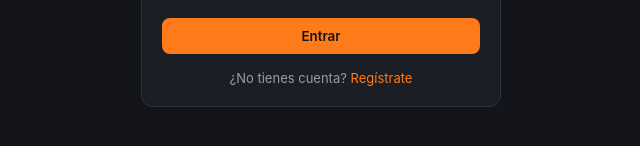
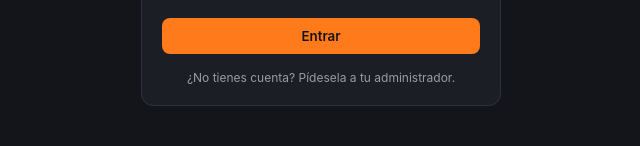
Before and after one commit to Crisdiazn3kine/kineapp-hft, a React (Vite) app: page /#/login in a window 1280 px wide. Shown: the part 474-620 px from the top of the page, without its empty margins (319-959 px from the left). Built offline with nearby package versions, Linux system fonts and the light colour scheme; no server answers.

Commit message:
Implement Firebase authentication in Login component
Replaced custom login method with Firebase authentication and added admin and kinesiologist checks.

```diff
--- a/src/pages/Login.jsx
+++ b/src/pages/Login.jsx
@@ -1,9 +1,10 @@
 import { useState } from "react";
-import { Link, useNavigate } from "react-router-dom";
-import { useAuth } from "../context/AuthContext";
+import { useNavigate } from "react-router-dom";
+import { signInWithEmailAndPassword, signOut } from "firebase/auth";
+import { doc, getDoc } from "firebase/firestore";
+import { auth, db } from "../firebase";
 
 export default function Login() {
-  const { login } = useAuth();
   const navigate = useNavigate();
   const [email, setEmail] = useState("");
   const [password, setPassword] = useState("");
@@ -15,8 +16,22 @@ export default function Login() {
     setError("");
     setLoading(true);
     try {
-      await login(email, password);
-      navigate("/");
+      const cred = await signInWithEmailAndPassword(auth, email, password);
+
+      const adminSnap = await getDoc(doc(db, "admins", cred.user.uid));
+      if (adminSnap.exists()) {
+        navigate("/admin");
+        return;
+      }
+
+      const kineSnap = await getDoc(doc(db, "kinesiologos", cred.user.uid));
+      if (kineSnap.exists() && kineSnap.data().activo !== false) {
+        navigate("/");
+        return;
+      }
+
+      await signOut(auth);
+      setError("Esta cuenta no tiene acceso activo. Contacta a tu administrador.");
     } catch (err) {
       setError("Correo o contraseña incorrectos.");
     } finally {
@@ -49,8 +64,8 @@ export default function Login() {
           {loading ? "Entrando..." : "Entrar"}
         </button>
 
-        <div style={{ marginTop: 16, fontSize: 13, color: "var(--text-dim)", textAlign: "center" }}>
-          ¿No tienes cuenta? <Link to="/registro" style={{ color: "var(--orange)" }}>Regístrate</Link>
+        <div style={{ marginTop: 16, fontSize: 12, color: "var(--text-dim)", textAlign: "center" }}>
+          ¿No tienes cuenta? Pídesela a tu administrador.
         </div>
       </form>
     </div>
```
